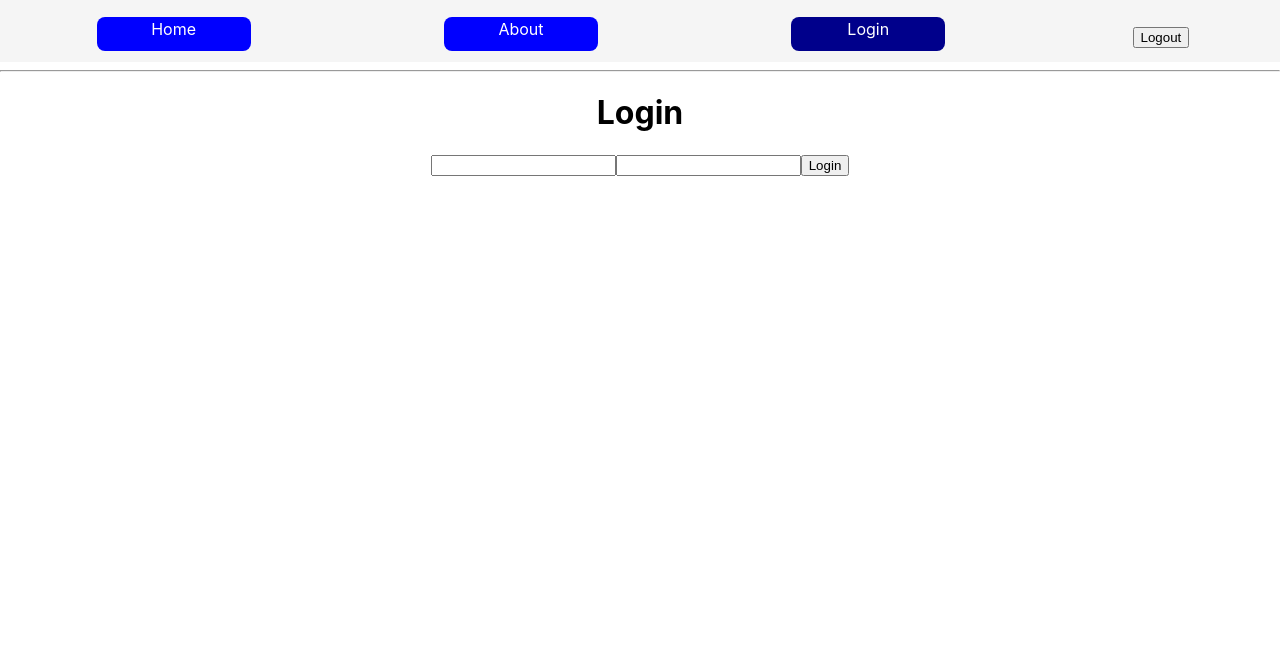
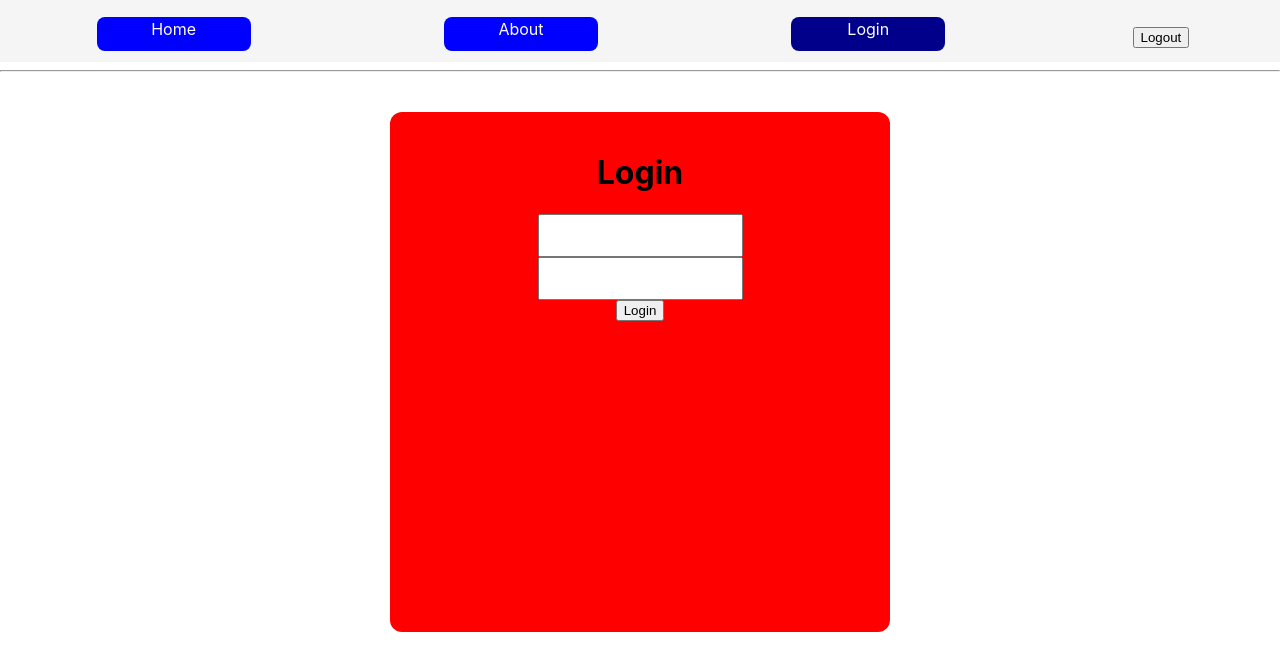
Before and after one commit to iSaacSigei/phase-2-final-project, a React (Create React App) app: page /login in a window 1280 px wide. Shown: the top 670 px of the page. Built offline with nearby package versions, Linux system fonts and the light colour scheme; data requests are answered from the project's data file.

Commit message:
created the Login page and added states to allow login first before routing to other pages

```diff
--- a/src/components/Login.js
+++ b/src/components/Login.js
@@ -23,15 +23,16 @@ function Login({ setIsLoggedIn }) {
   }
 
   return (
-    <form onSubmit={handleSubmit}>
+
+    <form className="form" onSubmit={handleSubmit}>
       <h1>Login</h1>
-      <input
+      <input className="input"
         type="text"
         name="username"
         value={formData.username}
         onChange={handleChange}
       />
-      <input
+      <input className="input"
         type="password"
         name="password"
         value={formData.password}
```
